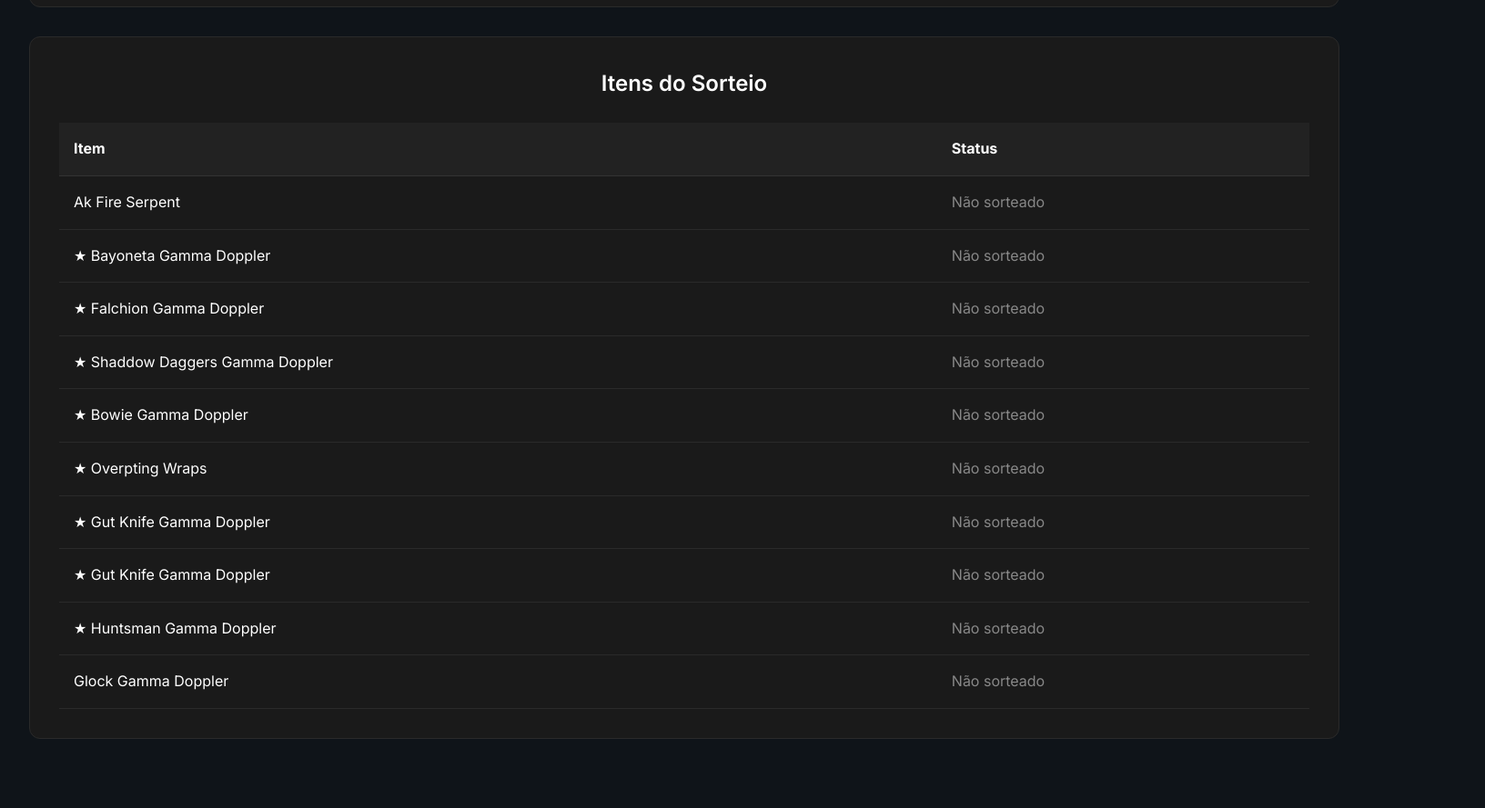
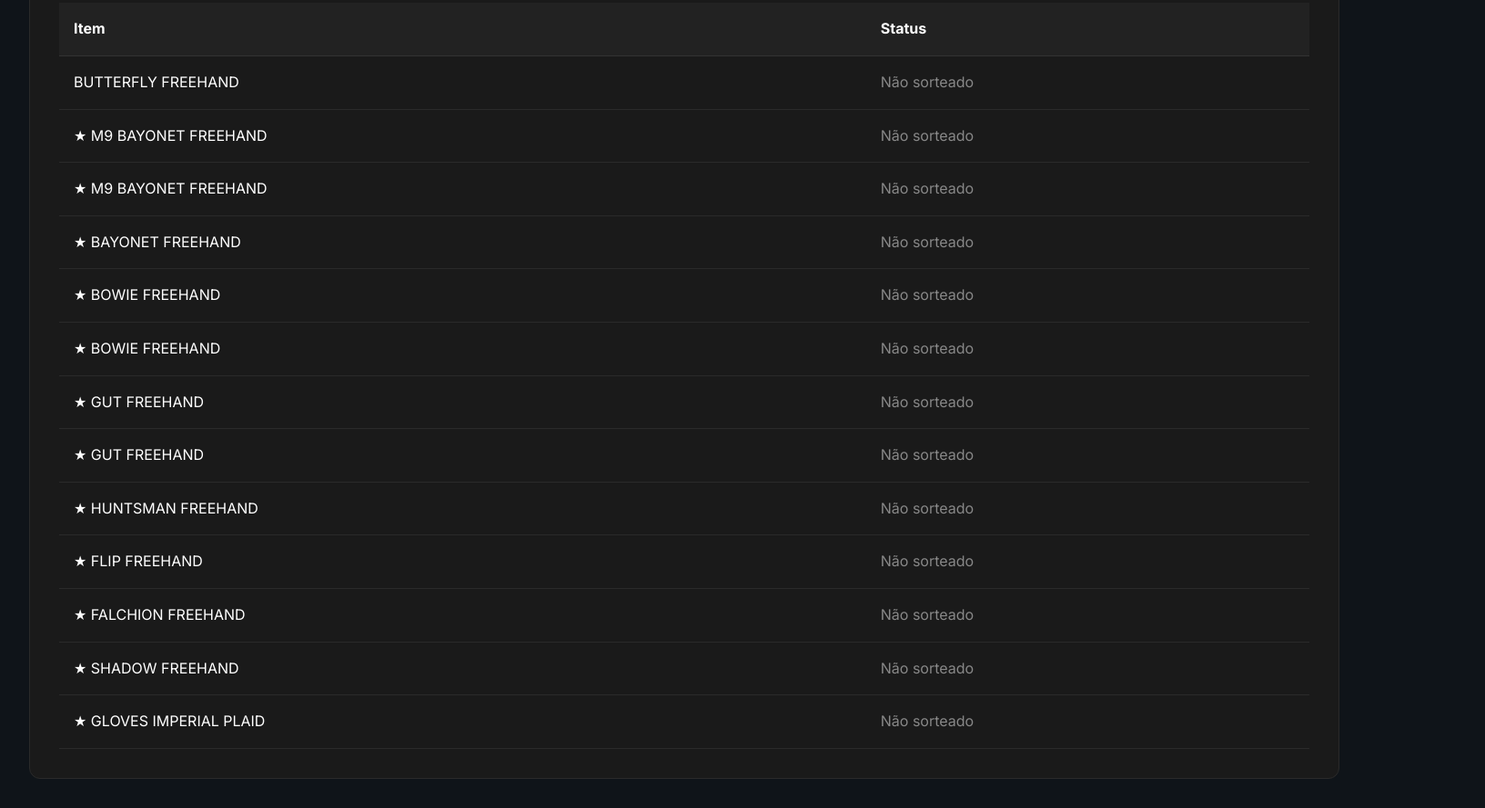
Before and after one commit to LuanAndradeLudra/roleta, a plain HTML site: page index.html in a window 1280 px wide. Shown: the part 1347-2236 px from the top of the page at 91% size, 1632 px wide, since content can reach past the window. Before the commit the page ends 2192 px from the top, so only its background shows below. Drawn offline with Linux system fonts and the light colour scheme.

Commit message:
update: replace banner image and modify prize wheel item list for monthly draw

```diff
--- a/index.html
+++ b/index.html
@@ -46,10 +46,10 @@
 </head>
 <body>
   <div class="container">
-    <div class="header"><img src="banner.png" alt=""></div>
+    <div class="header"><img src="banner.jpeg" alt=""></div>
 
     <div class="wheel-section">
-      <h2 class="wheel-title">SORTEIO MENSAL CSGONET/INSANE 11/09 ★ AK FIRE SERPENT + 8 SKINS GAMMA + LUVA (R$35.000,00)</h2>
+      <h2 class="wheel-title">SORTEIO MENSAL CSGONET/INSANE 12/10 ★ DOZE FACAS FREEHAND + GLOVES IMPERIAL (R$37.000,00)</h2>
       <div class="wheel-container">
         <div class="wheel">
           <div class="wheel-items"></div>
@@ -77,16 +77,19 @@
     const RATE_WEIGHTS = { easy: 75, medium: 20, hard: 5 };
 
     const items = [
-      { name: "Ak Fire Serpent", image: "1.jpg", rate: "hard", sorted: false },
-      { name: "★ Bayoneta Gamma Doppler", image: "2.jpg", rate: "hard", sorted: false },
-      { name: "★ Falchion Gamma Doppler", image: "3.jpg", rate: "hard", sorted: false },
-      { name: "★ Shaddow Daggers Gamma Doppler", image: "4.jpg", rate: "hard", sorted: false },
-      { name: "★ Bowie Gamma Doppler", image: "5.jpg", rate: "hard", sorted: false },
-      { name: "★ Overpting Wraps", image: "6.jpg", rate: "hard", sorted: false },
-      { name: "★ Gut Knife Gamma Doppler", image: "7.jpg", rate: "hard", sorted: false },
-      { name: "★ Gut Knife Gamma Doppler", image: "7.jpg", rate: "hard", sorted: false },
-      { name: "★ Huntsman Gamma Doppler", image: "8.jpg", rate: "hard", sorted: false },
-      {name: "Glock Gamma Doppler", image: "9.jpg", rate: "hard", sorted: false},
+      { name: "BUTTERFLY FREEHAND", image: "1.jpg", rate: "hard", sorted: false },
+      { name: "★ M9 BAYONET FREEHAND", image: "2.jpg", rate: "hard", sorted: false },
+      { name: "★ M9 BAYONET FREEHAND", image: "2.jpg", rate: "hard", sorted: false },
+      { name: "★ BAYONET FREEHAND", image: "5.jpg", rate: "hard", sorted: false },
+      { name: "★ BOWIE FREEHAND", image: "6.jpg", rate: "hard", sorted: false },
+       { name: "★ BOWIE FREEHAND", image: "6.jpg", rate: "hard", sorted: false },
+      { name: "★ GUT FREEHAND", image: "4.jpg", rate: "hard", sorted: false },
+      { name: "★ GUT FREEHAND", image: "4.jpg", rate: "hard", sorted: false },
+      { name: "★ HUNTSMAN FREEHAND ", image: "8.jpg", rate: "hard", sorted: false },
+      { name: "★ FLIP FREEHAND", image: "3.jpg", rate: "hard", sorted: false },
+      { name: "★ FALCHION FREEHAND", image: "9.jpg", rate: "hard", sorted: false },
+      { name: "★ SHADOW FREEHAND", image: "7.jpg", rate: "hard", sorted: false },
+      { name: "★ GLOVES IMPERIAL PLAID", image: "10.jpg", rate: "hard", sorted: false },
     ];
 
     const ITEM_WIDTH = 200;
```
Also changed, not shown: 1.jpg, 10.jpg (added), 2.jpg, 3.jpg, 4.jpg, 5.jpg, 6.jpg, 7.jpg, 8.jpg, 9.jpg, banner.jpeg (added).
